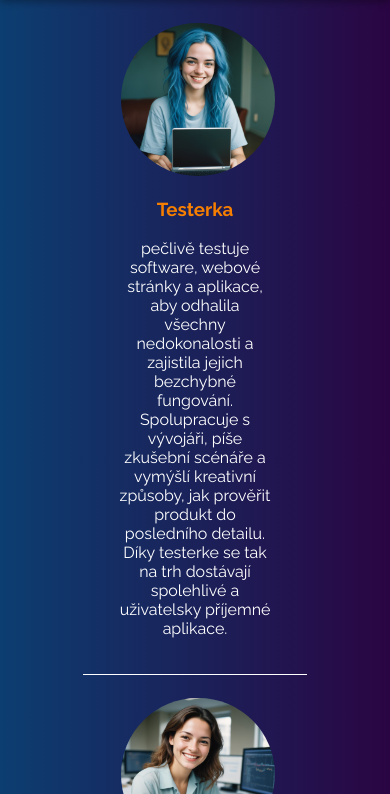
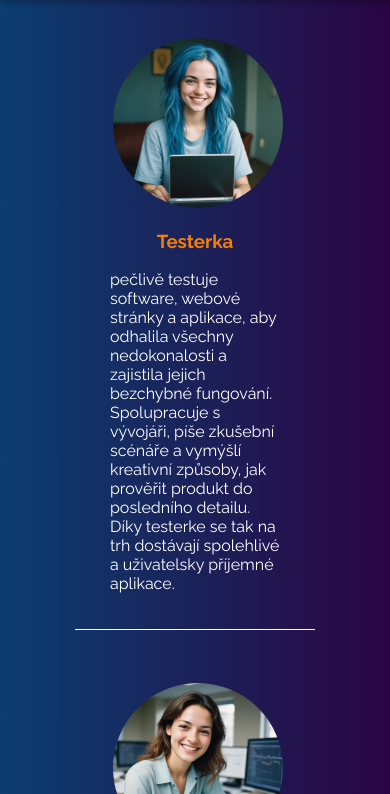
Before and after one commit to Marii125/web-projekt, a plain HTML site: page pozice.html in a window 390 px wide. Shown: the part 50-844 px from the top of the page. Drawn offline with Linux system fonts and the light colour scheme; a web font is replaced by a local one.

Commit message:
uprava responsivity pozic IT

```diff
--- a/styly.css
+++ b/styly.css
@@ -332,6 +332,7 @@ i {
 .maincontainer {
   display: flex;
   flex-direction: row;
+  justify-content: center;
 
 }
 
@@ -342,11 +343,12 @@ i {
 
 .about-position {
   width: 100%;
-  height: 500px;
-  text-align: center;
+  height: 250px;
+  text-align: left;
   padding: 20px;
-
-
+  max-width: 250px;
+  min-width: 200px;
+  margin: 15px;
 }
 
 
@@ -488,23 +490,22 @@ i {
 }
 
 /* responsive POZICE*/
-@media only screen and (max-width: 1875px) {
-
+@media only screen and (max-width: 991px) {
   .maincontainer {
     flex-wrap: wrap;
-
+    justify-content: center;
+    display: flex;
+    flex-direction: column;
   }
 
-  .about-position {
-    width: 45%;
-    height: auto;
-
-  }
 }
 
 @media only screen and (max-width: 1116px) {
   .maincontainer {
+    display: flex;
     justify-content: center;
+    flex-wrap: wrap;
+    flex-direction: row;
   }
 
   .about-position {
@@ -514,14 +515,15 @@ i {
   }
 }
 
-@media only screen and (max-width: 991px) {
+
+@media only screen and (max-width: 1875px) {
+
   .maincontainer {
-    flex-wrap: wrap;
-    justify-content: center;
+      flex-wrap: wrap;
+     }
 
-
-
+  .about-position {
+    width: 45%;
+    height: auto;
   }
-
-
 }
```
